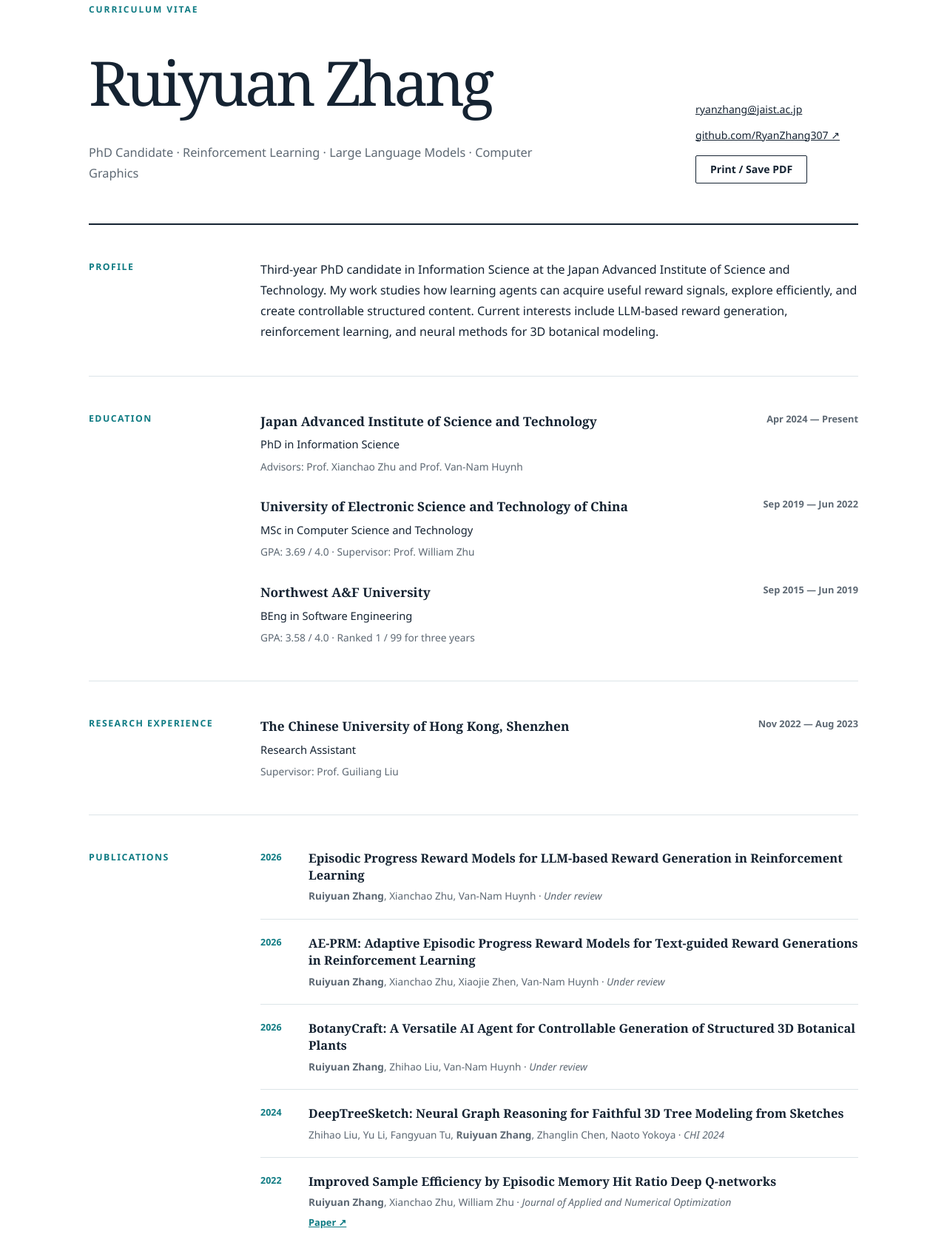
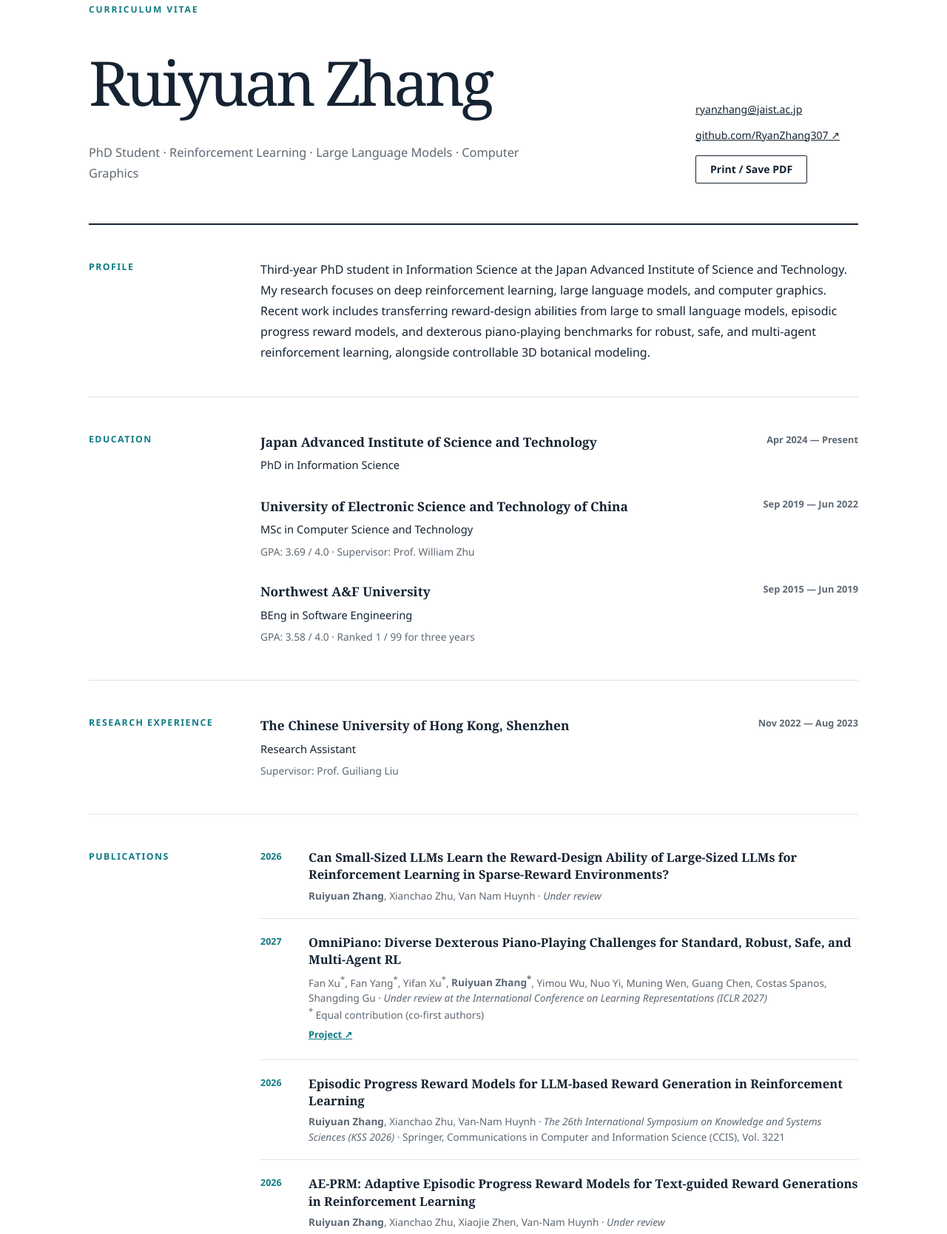
Before and after one commit to RyanZhang307/RyanZhang307.github.io, a website: page resume.html in a window 1280 px wide. Shown: the part 156-1824 px from the top of the page at 74% size. Drawn offline with Linux system fonts and the light colour scheme.

Commit message:
Update academic homepage from November CV

```diff
--- a/resume.html
+++ b/resume.html
@@ -4,7 +4,7 @@
     <meta charset="utf-8">
     <meta name="viewport" content="width=device-width, initial-scale=1">
     <title>Curriculum Vitae | Ruiyuan Zhang</title>
-    <meta name="description" content="Academic curriculum vitae of Ruiyuan Zhang, PhD candidate at JAIST.">
+    <meta name="description" content="Academic curriculum vitae of Ruiyuan Zhang, PhD student at JAIST.">
     <meta property="og:title" content="Ruiyuan Zhang | Curriculum Vitae">
     <meta property="og:image" content="https://ryanzhang307.github.io/assets/ruiyuan-academic-og.png">
     <link rel="stylesheet" href="assets/styles.css">
@@ -26,7 +26,7 @@
         <div>
           <p class="eyebrow">Curriculum vitae</p>
           <h1>Ruiyuan Zhang</h1>
-          <p>PhD Candidate · Reinforcement Learning · Large Language Models · Computer Graphics</p>
+          <p>PhD Student · Reinforcement Learning · Large Language Models · Computer Graphics</p>
         </div>
         <div class="cv-contact">
           <a href="mailto:ryanzhang@jaist.ac.jp">ryanzhang@jaist.ac.jp</a>
@@ -37,13 +37,13 @@
 
       <section class="cv-section">
         <h2>Profile</h2>
-        <div class="cv-section-content"><p>Third-year PhD candidate in Information Science at the Japan Advanced Institute of Science and Technology. My work studies how learning agents can acquire useful reward signals, explore efficiently, and create controllable structured content. Current interests include LLM-based reward generation, reinforcement learning, and neural methods for 3D botanical modeling.</p></div>
+        <div class="cv-section-content"><p>Third-year PhD student in Information Science at the Japan Advanced Institute of Science and Technology. My research focuses on deep reinforcement learning, large language models, and computer graphics. Recent work includes transferring reward-design abilities from large to small language models, episodic progress reward models, and dexterous piano-playing benchmarks for robust, safe, and multi-agent reinforcement learning, alongside controllable 3D botanical modeling.</p></div>
       </section>
 
       <section class="cv-section">
         <h2>Education</h2>
         <div class="cv-section-content cv-entries">
-          <article class="cv-entry"><div><h3>Japan Advanced Institute of Science and Technology</h3><p>PhD in Information Science</p><p class="cv-detail">Advisors: Prof. Xianchao Zhu and Prof. Van-Nam Huynh</p></div><time>Apr 2024 — Present</time></article>
+          <article class="cv-entry"><div><h3>Japan Advanced Institute of Science and Technology</h3><p>PhD in Information Science</p></div><time>Apr 2024 — Present</time></article>
           <article class="cv-entry"><div><h3>University of Electronic Science and Technology of China</h3><p>MSc in Computer Science and Technology</p><p class="cv-detail">GPA: 3.69 / 4.0 · Supervisor: Prof. William Zhu</p></div><time>Sep 2019 — Jun 2022</time></article>
           <article class="cv-entry"><div><h3>Northwest A&amp;F University</h3><p>BEng in Software Engineering</p><p class="cv-detail">GPA: 3.58 / 4.0 · Ranked 1 / 99 for three years</p></div><time>Sep 2015 — Jun 2019</time></article>
         </div>
@@ -59,11 +59,13 @@
       <section class="cv-section" id="publications">
         <h2>Publications</h2>
         <ol class="cv-section-content cv-publications">
-          <li><span class="pub-year">2026</span><div><h3>Episodic Progress Reward Models for LLM-based Reward Generation in Reinforcement Learning</h3><p><strong>Ruiyuan Zhang</strong>, Xianchao Zhu, Van-Nam Huynh · <em>Under review</em></p></div></li>
+          <li><span class="pub-year">2026</span><div><h3>Can Small-Sized LLMs Learn the Reward-Design Ability of Large-Sized LLMs for Reinforcement Learning in Sparse-Reward Environments?</h3><p><strong>Ruiyuan Zhang</strong>, Xianchao Zhu, Van Nam Huynh · <em>Under review</em></p></div></li>
+          <li><span class="pub-year">2027</span><div><h3>OmniPiano: Diverse Dexterous Piano-Playing Challenges for Standard, Robust, Safe, and Multi-Agent RL</h3><p>Fan Xu<sup>*</sup>, Fan Yang<sup>*</sup>, Yifan Xu<sup>*</sup>, <strong>Ruiyuan Zhang<sup>*</sup></strong>, Yimou Wu, Nuo Yi, Muning Wen, Guang Chen, Costas Spanos, Shangding Gu · <em>Under review at the International Conference on Learning Representations (ICLR 2027)</em></p><p><sup>*</sup> Equal contribution (co-first authors)</p><a href="https://sail-research-lab.github.io/omnipiano/" target="_blank" rel="noreferrer">Project ↗</a></div></li>
+          <li><span class="pub-year">2026</span><div><h3>Episodic Progress Reward Models for LLM-based Reward Generation in Reinforcement Learning</h3><p><strong>Ruiyuan Zhang</strong>, Xianchao Zhu, Van-Nam Huynh · <em>The 26th International Symposium on Knowledge and Systems Sciences (KSS 2026)</em> · Springer, Communications in Computer and Information Science (CCIS), Vol. 3221</p></div></li>
           <li><span class="pub-year">2026</span><div><h3>AE-PRM: Adaptive Episodic Progress Reward Models for Text-guided Reward Generations in Reinforcement Learning</h3><p><strong>Ruiyuan Zhang</strong>, Xianchao Zhu, Xiaojie Zhen, Van-Nam Huynh · <em>Under review</em></p></div></li>
           <li><span class="pub-year">2026</span><div><h3>BotanyCraft: A Versatile AI Agent for Controllable Generation of Structured 3D Botanical Plants</h3><p><strong>Ruiyuan Zhang</strong>, Zhihao Liu, Van-Nam Huynh · <em>Under review</em></p></div></li>
           <li><span class="pub-year">2024</span><div><h3>DeepTreeSketch: Neural Graph Reasoning for Faithful 3D Tree Modeling from Sketches</h3><p>Zhihao Liu, Yu Li, Fangyuan Tu, <strong>Ruiyuan Zhang</strong>, Zhanglin Chen, Naoto Yokoya · <em>CHI 2024</em></p></div></li>
-          <li><span class="pub-year">2022</span><div><h3>Improved Sample Efficiency by Episodic Memory Hit Ratio Deep Q-networks</h3><p><strong>Ruiyuan Zhang</strong>, Xianchao Zhu, William Zhu · <em>Journal of Applied and Numerical Optimization</em></p><a href="http://jano.biemdas.com/archives/1278" target="_blank" rel="noreferrer">Paper ↗</a></div></li>
+          <li><span class="pub-year">2021</span><div><h3>Improved Sample Efficiency by Episodic Memory Hit Ratio Deep Q-networks</h3><p><strong>Ruiyuan Zhang</strong>, Xianchao Zhu, William Zhu · <em>Journal of Applied and Numerical Optimization</em></p><a href="http://jano.biemdas.com/archives/1278" target="_blank" rel="noreferrer">Paper ↗</a></div></li>
           <li><span class="pub-year">2022</span><div><h3>MDMD Options Discovery for Accelerating Exploration in Sparse-reward Domains</h3><p>Xianchao Zhu, <strong>Ruiyuan Zhang</strong>, William Zhu · <em>Knowledge-Based Systems</em></p><a href="https://www.sciencedirect.com/science/article/pii/S0950705122000181" target="_blank" rel="noreferrer">Paper ↗</a></div></li>
           <li><span class="pub-year">2022</span><div><h3>Improved the Sample Efficiency of Episodic Reinforcement Learning by Forcing State Representations</h3><p><strong>Ruiyuan Zhang</strong>, William Zhu · <em>International Conference on Automation Control, Algorithm and Intelligent</em></p><a href="https://ui.adsabs.harvard.edu/abs/2022SPIE12253E..1IZ/abstract" target="_blank" rel="noreferrer">Paper ↗</a></div></li>
           <li><span class="pub-year">2022</span><div><h3>Visual Transfer for Reinforcement Learning via Gradient Penalty based Wasserstein Domain Confusion</h3><p>Xianchao Zhu, <strong>Ruiyuan Zhang</strong>, William Zhu · <em>Journal of Nonlinear and Variational Analysis</em></p><a href="http://jnva.biemdas.com/archives/1667" target="_blank" rel="noreferrer">Paper ↗</a></div></li>
```
Also changed, not shown: index.html (+15 -7 lines), assets/research/small-sized-llm.png (added), 1 other file.
